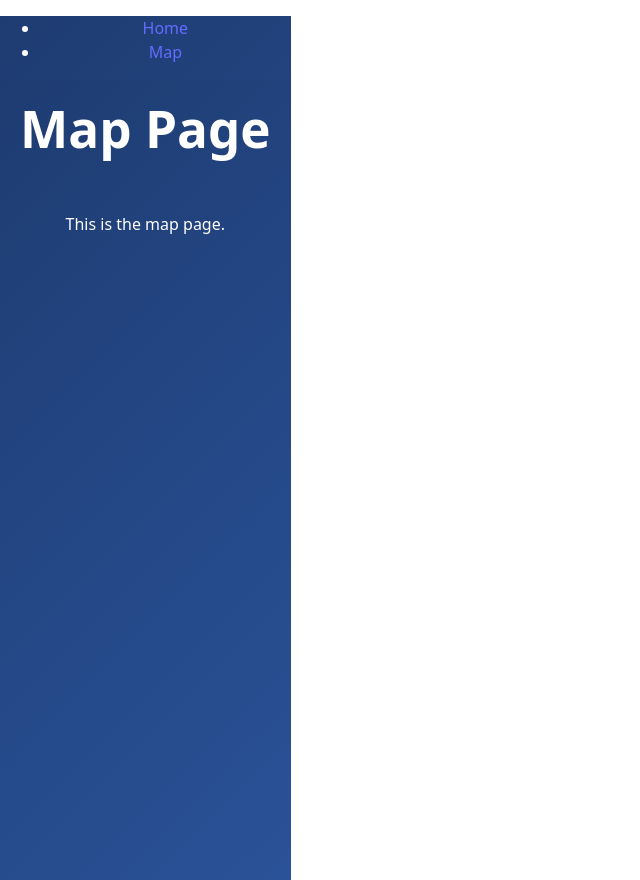
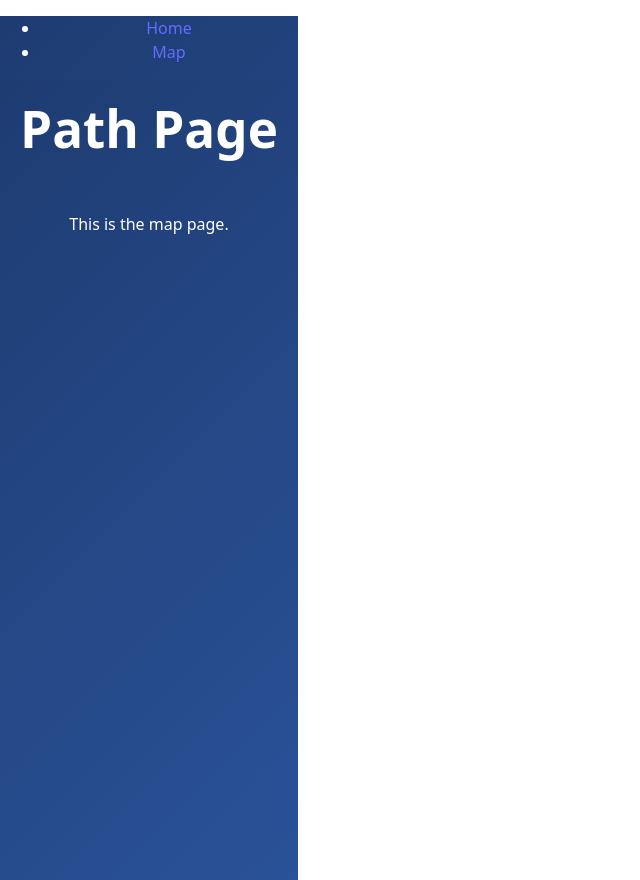
Before and after one commit to cmsato09/weather-balloon, a React (Vite) app: page /map in a window 1280 px wide. Shown: the whole page, without its empty margins (0-640 px from the left). Built offline with nearby package versions, Linux system fonts and the light colour scheme.

Commit message:
Rename second page

```diff
--- a/src/App.jsx
+++ b/src/App.jsx
@@ -1,7 +1,7 @@
 import React from 'react';
 import { Routes, Route } from 'react-router-dom';
 import HomePage from './pages/HomePage';
-import MapPage from './pages/MapPage';
+import PathPage from './pages/PathPage';
 import Navbar from './components/Navbar';
 import './App.css';
 
@@ -11,7 +11,7 @@ function App() {
       <Navbar />
       <Routes>
         <Route path="/" element={<HomePage />} />
-        <Route path="/map" element={<MapPage />} />
+        <Route path="/map" element={<PathPage />} />
       </Routes>
     </div>
   );
--- a/src/pages/MapPage.jsx
+++ b/src/pages/PathPage.jsx
@@ -1,10 +1,10 @@
 import React from 'react';
 
-function MapPage() {
+function PathPage() {
   return (
     <div className="App">
       <header className="App-header">
-        <h1>Map Page</h1>
+        <h1>Path Page</h1>
       </header>
       <main>
         <p>This is the map page.</p>
@@ -13,4 +13,4 @@ function MapPage() {
   );
 }
 
-export default MapPage;
+export default PathPage;
```
